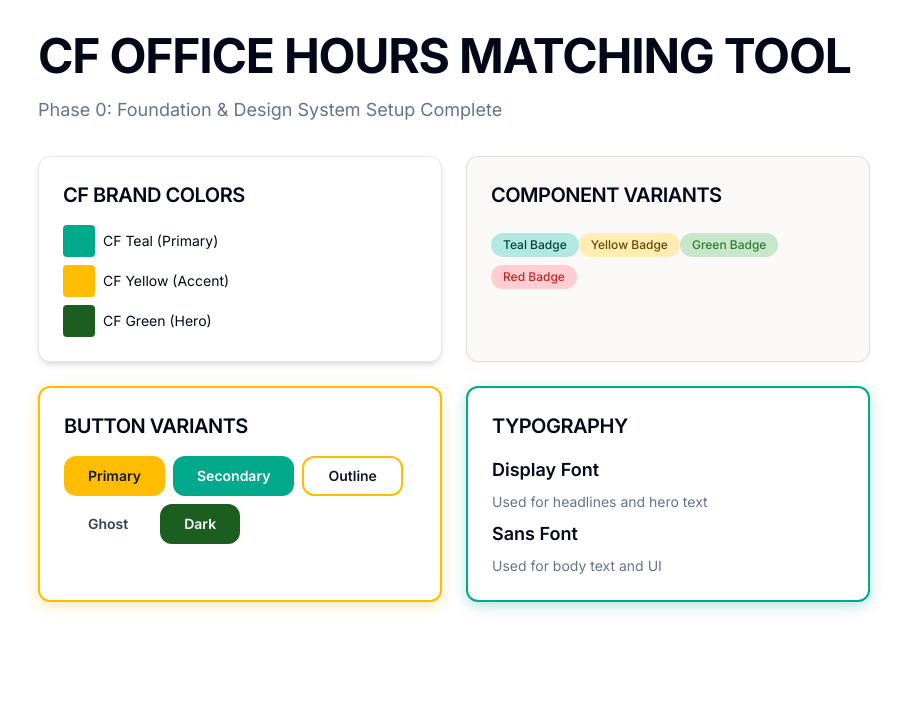
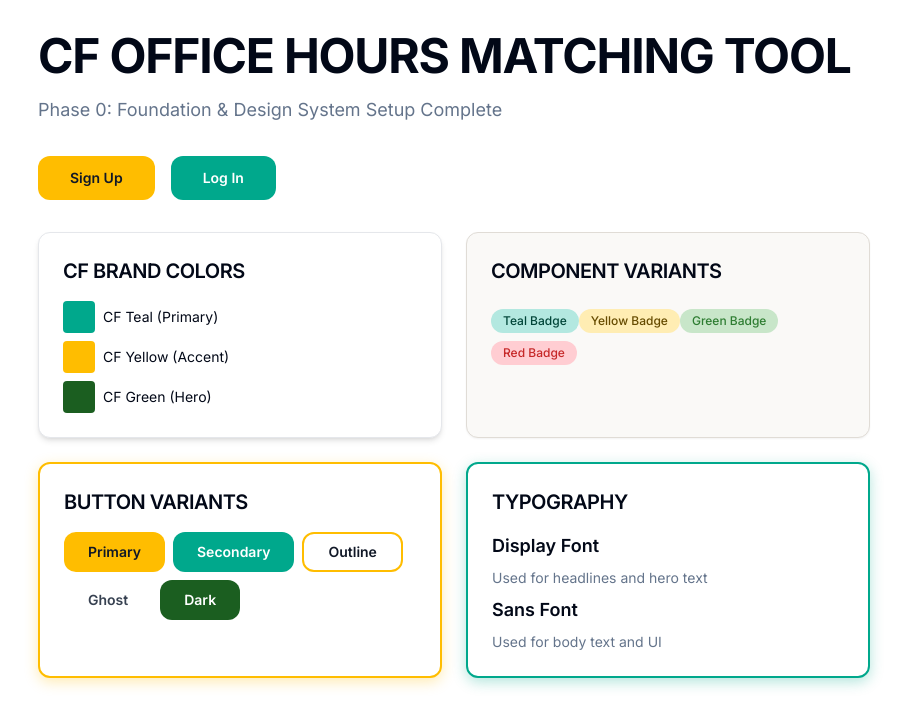
Before and after one commit to brucestarlove/officehoursmatchingtool-web, a Next.js app: page / in a window 1280 px wide. Shown: the top 726 px of the page, without its empty margins (186-1093 px from the left). Built offline with nearby package versions, Linux system fonts and the light colour scheme.

Commit message:
sign up and login buttons

```diff
--- a/app/page.tsx
+++ b/app/page.tsx
@@ -1,3 +1,4 @@
+import Link from "next/link";
 import { Button } from "@/components/ui/button-cf";
 import { Card } from "@/components/ui/card-cf";
 import { Badge } from "@/components/ui/badge-cf";
@@ -13,6 +14,18 @@ export default function Home() {
           <p className="text-lg text-muted-foreground">
             Phase 0: Foundation & Design System Setup Complete
           </p>
+          <div className="flex flex-wrap gap-4 pt-4">
+            <Link href="/signup">
+              <Button variant="default" size="lg">
+                Sign Up
+              </Button>
+            </Link>
+            <Link href="/login">
+              <Button variant="secondary" size="lg">
+                Log In
+              </Button>
+            </Link>
+          </div>
         </div>
 
         <div className="grid gap-6 md:grid-cols-2">
```
